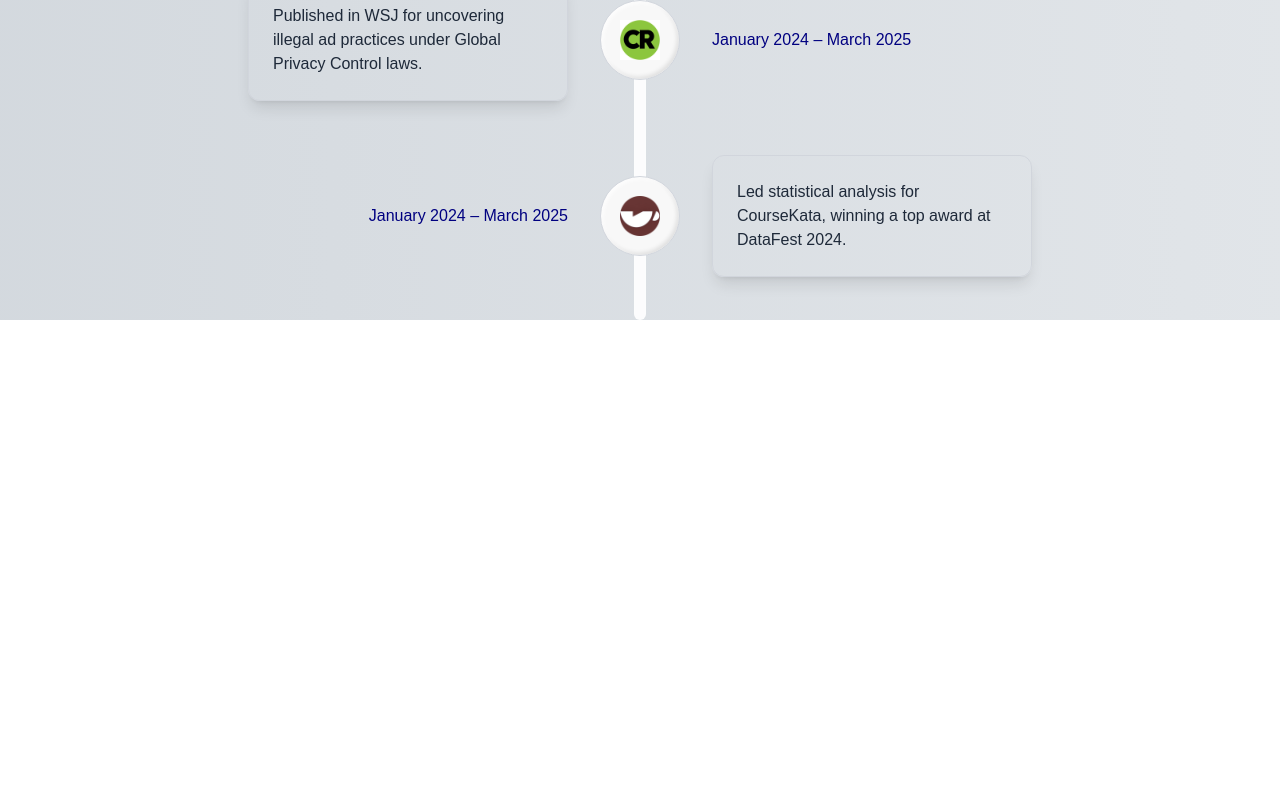
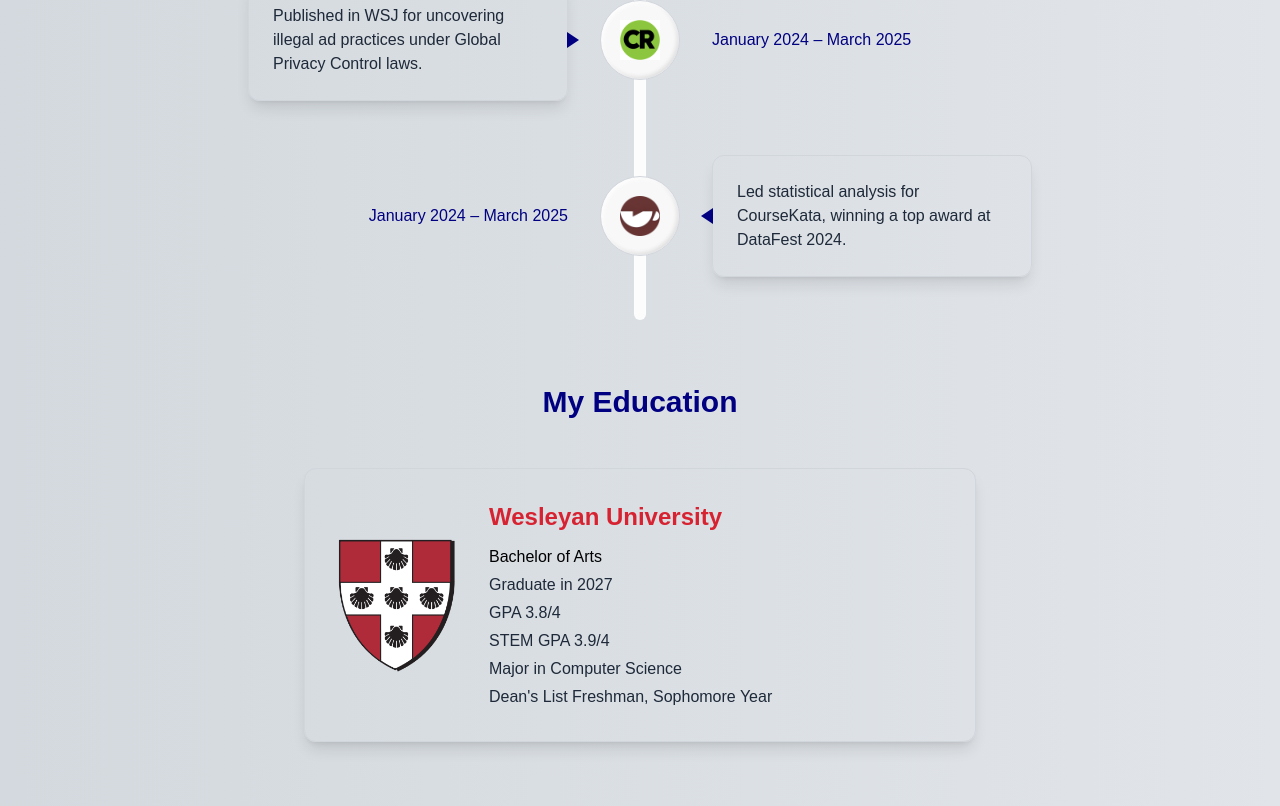
Before and after one commit to williamcwalsh/Portfolio_2025, a Next.js app: page / in a window 1280 px wide. Shown: the part 7354-8160 px from the top of the page. Before the commit the page ends 7674 px from the top, so only its background shows below. Built offline with nearby package versions, Linux system fonts and the light colour scheme.

Commit message:
education section

```diff
--- /dev/null
+++ b/src/app/components/EducationCard.tsx
@@ -0,0 +1,40 @@
+import Image from "next/image";
+
+type EducationCardProps = {
+  logoSrc: string;
+  title: string;
+  degree: string;
+  graduationYear: string;
+  gpa: string;
+  stemGpa: string;
+  major: string;
+  deansList: string;
+};
+
+export default function EducationCard({
+  logoSrc,
+  title,
+  degree,
+  graduationYear,
+  gpa,
+  stemGpa,
+  major,
+  deansList,
+}: EducationCardProps) {
+  return (
+    <div className="w-full max-w-2xl border border-gray-300 p-8 rounded-xl shadow-lg flex flex-row gap-8 items-center">
+      <div className="flex-shrink-0">
+        <Image src={logoSrc} alt="School logo" width={120} height={120} className="rounded-md" />
+      </div>
+      <div className="flex-1 text-left">
+        <h3 className="text-2xl font-semibold text-[#D72331] mb-3 text-left">{title}</h3>
+        <div className="text-base text-black mb-1">{degree}</div>
+        <div className="text-base text-gray-800 mb-1">Graduate in {graduationYear}</div>
+        <div className="text-base text-gray-800 mb-1">GPA {gpa}</div>
+        <div className="text-base text-gray-800 mb-1">STEM GPA {stemGpa}</div>
+        <div className="text-base text-gray-800 mb-1">{major}</div>
+        <div className="text-base text-gray-800">{deansList}</div>
+      </div>
+    </div>
+  );
+}
--- a/src/app/components/ExperienceCard.tsx
+++ b/src/app/components/ExperienceCard.tsx
@@ -26,6 +26,7 @@ export default function ExperienceCard({
                     transition={{ duration: 0.6, ease: [0.33, 1, 0.68, 1] }}
                     className={`absolute top-1/2 -translate-y-1/2 max-w-[320px] border border-gray-300 p-6 rounded-xl shadow-lg hover:shadow-xl cursor-pointer transition-colors duration-300 will-change-transform
                     left-1/2 ${fromLeft ? "-translate-x-[calc(100%+4.5rem)]" : "translate-x-[calc(4.5rem)]"}
+                    ${fromLeft ? "after:content-[''] after:absolute after:top-1/2 after:right-0 after:translate-x-full after:-translate-y-1/2 after:w-0 after:h-0 after:border-l-[12px] after:border-l-[#000080] after:border-t-[8px] after:border-t-transparent after:border-b-[8px] after:border-b-transparent" : "before:content-[''] before:absolute before:top-1/2 before:left-0 before:-translate-x-full before:-translate-y-1/2 before:w-0 before:h-0 before:border-r-[12px] before:border-r-[#000080] before:border-t-[8px] before:border-t-transparent before:border-b-[8px] before:border-b-transparent"}
                     `}
                 >
                     <p className="text-base text-gray-800 text-left">{description}</p>
@@ -35,7 +36,6 @@ export default function ExperienceCard({
                 <motion.div
                     initial={{ opacity: 0, x: fromLeft ? 100 : -100 }}
                     whileInView={{ opacity: 1, x: fromLeft ? [100, -10, 0] : [-100, 10, 0] }}
-                    whileHover={{ scale: 1.05 }}
                     viewport={{ once: true, amount: 0.3 }}
                     transition={{ duration: 0.6, ease: [0.33, 1, 0.68, 1] }}
                     className={`absolute top-1/2 -translate-y-1/2 text-base text-[#000080] text-opacity-70 z-20
@@ -49,7 +49,6 @@ export default function ExperienceCard({
                 <motion.button
                     initial={{ opacity: 0, x: fromLeft ? -100 : 100 }}
                     whileInView={{ opacity: 1, x: fromLeft ? [-100, 10, 0] : [100, -10, 0] }}
-                    whileHover={{ scale: 1.05 }}
                     viewport={{ once: true, amount: 0.3 }}
                     transition={{ duration: 0.6, ease: [0.33, 1, 0.68, 1] }}
                     className="z-10 w-20 h-20 bg-[#f8f8f8] border border-gray-300 rounded-full shadow-[inset_2px_2px_4px_rgba(255,255,255,0.8),_inset_-2px_-2px_4px_rgba(0,0,0,0.1)] flex items-center justify-center mx-auto will-change-transform"
--- a/src/app/page.tsx
+++ b/src/app/page.tsx
@@ -3,6 +3,7 @@ import Navbar from "./components/Navbar"
 import ProjectCard from "./components/ProjectCard";
 import Skills from "./components/skills/Skills";
 import ExperienceCard from "./components/ExperienceCard";
+import EducationCard from "./components/EducationCard";
 import { useEffect, useState } from "react";
 import { motion } from "framer-motion";
 
@@ -305,6 +306,29 @@ export default function Home() {
           </div>
         </section>
       </motion.div>
+      <motion.div
+        id="education"
+        initial={{ opacity: 0 }}
+        animate={{ opacity: 1 }}
+        transition={{ duration: 0.6, ease: "easeOut" }}
+        className="w-full max-w-screen-md mx-auto px-4"
+      >
+        <section className="text-center py-16">
+          <h2 className="text-3xl font-bold text-[#000080] mb-12">My Education</h2>
+          <div className="flex flex-col items-center">
+            <EducationCard
+              logoSrc="/images/wes.png"
+              title="Wesleyan University"
+              degree="Bachelor of Arts"
+              graduationYear="2027"
+              gpa="3.8/4"
+              stemGpa="3.9/4"
+              major="Major in Computer Science"
+              deansList="Dean's List Freshman, Sophomore Year"
+            />
+          </div>
+        </section>
+      </motion.div>
     </>
   );
 }
```
Also changed, not shown: public/images/wes.png (added).
